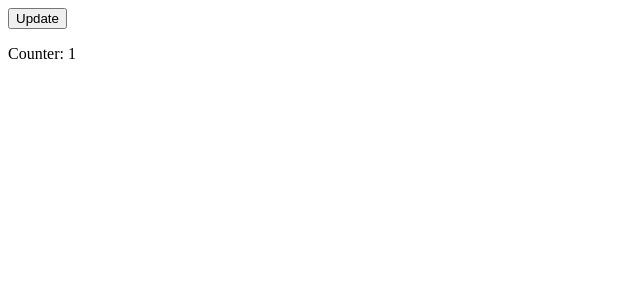
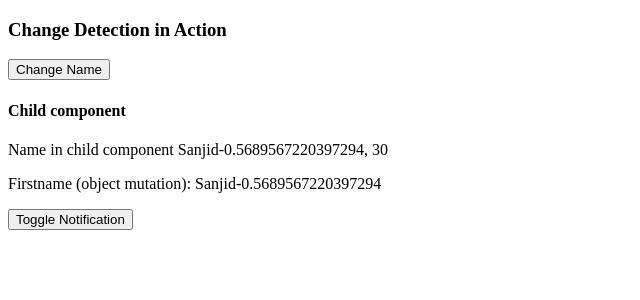
Before and after one commit to SanjidHaque/angular-template-component-playground, an Angular app: page / in a window 1280 px wide. Shown: the top 300 px of the page, without its empty margins (0-640 px from the left). Built offline with nearby package versions, Linux system fonts and the light colour scheme.

Commit message:
Use cd.onpush with different scenarios implemented

```diff
--- a/src/app/app.component.html
+++ b/src/app/app.component.html
@@ -1,4 +1,5 @@
 
 <!--<app-pipes></app-pipes>-->
 <!--<app-content-projection></app-content-projection>-->
-<app-lifecycle-hooks></app-lifecycle-hooks>
+<!--<app-lifecycle-hooks></app-lifecycle-hooks>-->
+<app-change-detection></app-change-detection>
--- a/src/app/app.component.ts
+++ b/src/app/app.component.ts
@@ -1,10 +1,11 @@
-import { Component } from '@angular/core';
+import {ChangeDetectionStrategy, Component} from '@angular/core';
 
 @Component({
     selector: 'app-root',
     templateUrl: './app.component.html',
     styleUrl: './app.component.css',
-    standalone: false
+    standalone: false,
+    changeDetection: ChangeDetectionStrategy.Default
 })
 export class AppComponent {
 
--- /dev/null
+++ b/src/app/change-detection/change-detection.component.ts
@@ -0,0 +1,46 @@
+import {ChangeDetectionStrategy, ChangeDetectorRef, Component} from '@angular/core';
+import {Person} from "./person";
+import {UserService} from "./user.service";
+
+@Component({
+  selector: 'app-change-detection',
+  standalone: false,
+  template: `
+    <h3>Change Detection in Action</h3>
+<!--    <button (click)="changeUserName()" >Change user</button>-->
+    <button (click)="changeName()" >Change Name</button>
+<!--    <app-child-one [person]="userService.user$ | async" [age]="age" (toggleNotify)="toggleNotify()"></app-child-one>-->
+<!--    <app-child-one [person$]="userService.user$" [age]="age" (toggleNotify)="toggleNotify()"></app-child-one>-->
+    <app-child-one [person]="person" [age]="age" (toggleNotify)="toggleNotify()"></app-child-one>
+<!--    <app-child-one></app-child-one>-->
+  `,
+  changeDetection: ChangeDetectionStrategy.OnPush
+})
+
+
+export class ChangeDetectionComponent {
+  person: Person;
+  age = 30;
+
+  constructor(private changeDetectorRef: ChangeDetectorRef, public userService: UserService) {
+    this.person = new Person(`Sanjid-${Math.random()}`, Math.random())
+  }
+
+  ngDoCheck() {
+    console.log('ngDoCheck() called - ChangeDetectionComponent');
+  }
+
+  changeName() {
+    //this.age = Math.random()
+    //this.person = JSON.parse(JSON.stringify({ id: 2, firstName: 'Sanjid - Changed via immutability' }));
+    this.person.firstName = 'Sanjid - Changed';
+  }
+
+  toggleNotify() {
+    console.log('toggleNotify() called');
+  }
+
+  changeUserName() {
+    this.userService.loadUser({firstName: 'Bob', id: 12 });
+  }
+}
--- /dev/null
+++ b/src/app/change-detection/child-one.component.ts
@@ -0,0 +1,55 @@
+import {
+  ChangeDetectionStrategy,
+  ChangeDetectorRef,
+  Component,
+  EventEmitter,
+  Input,
+  Output,
+  SimpleChanges
+} from '@angular/core';
+import {Person} from "./person";
+import {Observable} from "rxjs";
+
+@Component({
+  selector: 'app-child-one',
+  standalone: false,
+  template: `
+    <h4>Child component</h4>
+        <p> Name in child component {{ person?.firstName }}, {{ age }} </p>
+        <p>Firstname (object mutation): {{ firstName}}</p>
+<!--    <p> Name in child component {{ (person$ | async)?.firstName }}, {{ age }} </p>-->
+    <button (click)=" notify()">Toggle Notification</button>
+  `,
+  changeDetection: ChangeDetectionStrategy.OnPush
+})
+export class ChildOneComponent {
+  @Input() person: Person | null;
+  // @Input() person$: Observable<Person> | null;
+
+  @Input() age = 30;
+  @Output() toggleNotify = new EventEmitter<string>();
+
+  // person = { firstName: 'Sanjid - static', id: 1 };
+  // age = 32;
+
+  firstName? = '';
+
+  constructor(private changeDetectorRef: ChangeDetectorRef) {}
+
+  ngOnChanges(changes: SimpleChanges): void {
+    console.log(changes);
+  }
+
+  ngDoCheck() {
+    if (this.person?.firstName !== this.firstName) {
+      this.changeDetectorRef.markForCheck(); // When you use object mutation
+      this.firstName = this.person?.firstName;
+    }
+
+    console.log('ngDoCheck() called - ChildOneComponent');
+  }
+
+  notify () {
+    this.toggleNotify.emit('Update occurs');
+  }
+}
--- /dev/null
+++ b/src/app/change-detection/person.ts
@@ -0,0 +1,3 @@
+export class Person {
+  constructor(public firstName: string, public id: number) {}
+}
--- /dev/null
+++ b/src/app/change-detection/user.service.ts
@@ -0,0 +1,18 @@
+import { Injectable } from '@angular/core';
+import {BehaviorSubject, Observable} from "rxjs";
+import {Person} from "./person";
+
+@Injectable({
+  providedIn: 'root'
+})
+export class UserService {
+
+
+  private subject = new BehaviorSubject<Person>({firstName: 'Sanjid from Observable', id: 21});
+  user$: Observable<Person> = this.subject.asObservable();
+
+  loadUser(user: Person): void {
+    this.subject.next(user);
+  }
+
+}
--- a/src/app/lifecycle-hooks/lifecycle-hooks.component.html
+++ b/src/app/lifecycle-hooks/lifecycle-hooks.component.html
@@ -1,2 +1,10 @@
-<button (click)="update()">Update</button>
-<p>Counter: {{ counter }}</p>
+<input type="text">
+
+
+<button (click)="clickButton()">Click</button>
+
+<p>Change Detection Runs {{ counter }} Times</p>
+<p>Random template method - Email is {{ getEmail(2) }}</p>
+
+
+<div (mouseover)="mouseOverDiv()" style="width: 400px; height: 400px; background: bisque"></div>
--- a/src/app/lifecycle-hooks/lifecycle-hooks.component.ts
+++ b/src/app/lifecycle-hooks/lifecycle-hooks.component.ts
@@ -1,17 +1,42 @@
-import {Component, DoCheck, OnChanges, OnInit, SimpleChanges} from '@angular/core';
+import {
+  ChangeDetectionStrategy,
+  Component,
+  DestroyRef,
+  DoCheck,
+  inject,
+  OnChanges,
+  OnInit,
+  NgZone,
+  SimpleChanges
+} from '@angular/core';
+import {from} from "rxjs";
+import {takeUntilDestroyed} from "@angular/core/rxjs-interop";
 
 @Component({
   selector: 'app-lifecycle-hooks',
   standalone: false,
   templateUrl: './lifecycle-hooks.component.html',
-  styleUrl: './lifecycle-hooks.component.css'
+  styleUrl: './lifecycle-hooks.component.css',
 })
 
 export class LifecycleHooksComponent {
   counter = 0;
+  destroyRef = inject(DestroyRef);
+  person = [
+    {id: 1, name: 'John', email: 'john@gmail.com'},
+    {id: 2, name: 'Brave', email: 'john@gmail.com'},
+  ]
+
+  ngZone = inject(NgZone);
 
   constructor() {
     console.log('Constructor called');
+    //const id = setInterval(() => this.counter++, 1000);
+
+    // Stop the timer when the component is destroyed.
+    this.destroyRef.onDestroy(() => clearInterval(1));
+
+    //from([1,2,3,4,5,6,7,8,9]).pipe(takeUntilDestroyed()).subscribe(console.log);
   }
 
   ngOnChanges(changes: SimpleChanges) {
@@ -20,9 +45,10 @@ export class LifecycleHooksComponent {
 
   ngOnInit() {
     console.log('ngOnInit() called');
-    setTimeout(() => {
-      this.counter++;
-    }, 3000);
+
+    // This won't work here, because no injection context is available
+    // from([1,2,3,4,5,6,7,8,9]).pipe(takeUntilDestroyed()).subscribe(console.log);
+
   }
 
   ngDoCheck() {
@@ -34,7 +60,21 @@ export class LifecycleHooksComponent {
   }
 
 
-  update() {
-    //this.counter++;
+  getEmail(id: number) {
+    console.log('getEmail() called');
+
+    //setTimeout(() => {this.counter = this.counter + 1;},0) //For Avoiding expression has been changed error
+    //Promise.resolve().then(() => {this.counter = this.counter + 1;}) //For Avoiding expression has been changed error
+
+    return this.person.find(x => x.id === id)?.email;
   }
+
+  mouseOverDiv() {
+    console.log('mouseOverDiv() called');
+  }
+
+  clickButton() {
+    console.log('clickButton() called');
+  }
+
 }
```
Also changed, not shown: src/app/app.module.ts (+8 -2 lines).
